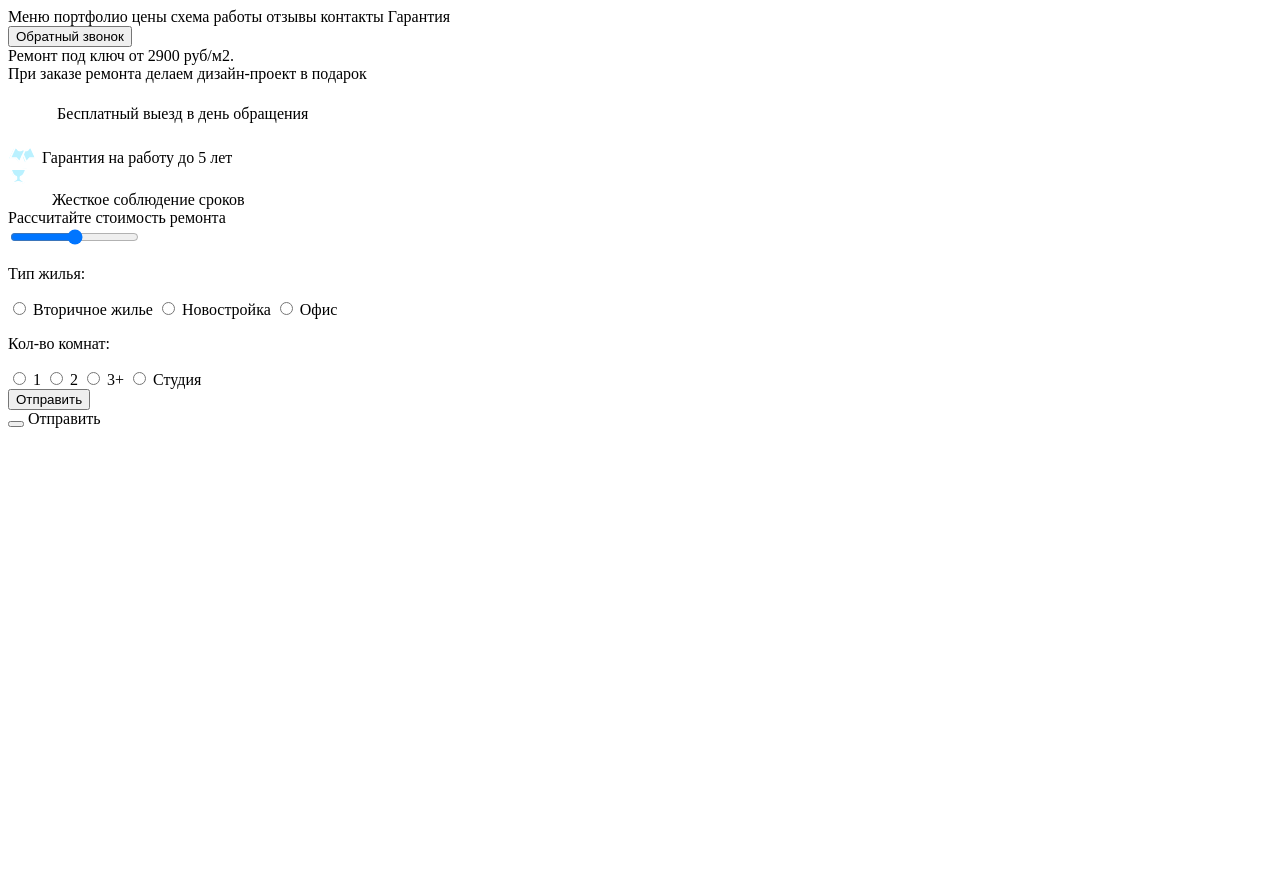
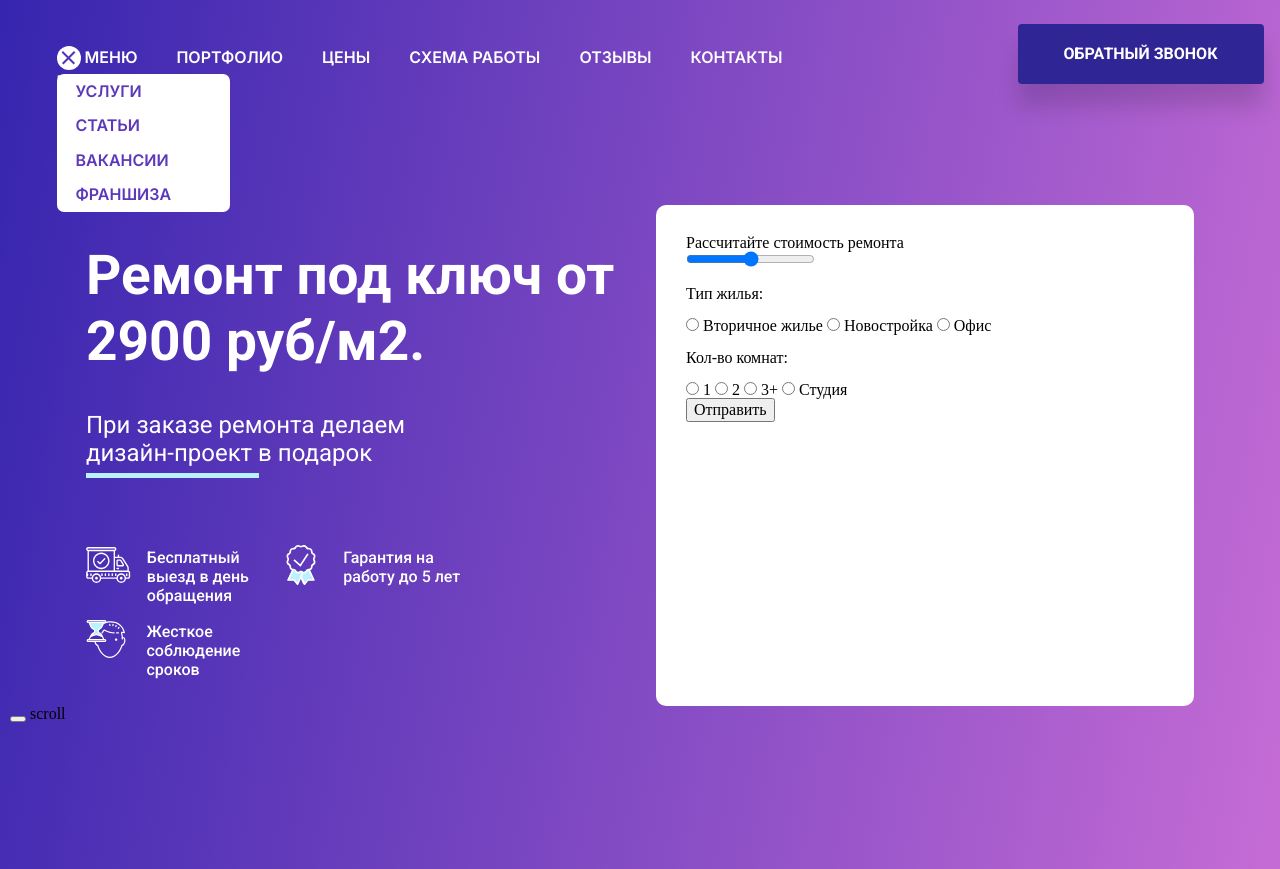
Before and after one commit to annaeliava/renovation-company, a plain HTML site: page index.html in a window 1280 px wide. Before the commit the page ends 800 px from the top, so only its background shows below. Drawn offline with Linux system fonts and the light colour scheme.

Commit message:
added header&info

```diff
--- /dev/null
+++ b/assets/styles/index.scss
@@ -0,0 +1,240 @@
+@import "variables.scss";
+
+body{
+    height: 100%;
+    line-height: 1;
+    background: linear-gradient(99.89deg, $bodyBackground1 0%, $bodyBackground2 98.82%);
+}
+
+/*mixin*/
+
+@mixin btn($btnWidth, $btnHeight){
+    display: flex;
+    justify-content: center;
+    align-items: center;
+    width: $btnWidth;
+    height: $btnHeight;
+    text-transform: uppercase;
+    font-family: $mainFont;
+    font-weight: 700;
+    font-size: 16px;
+    box-shadow: 0px 22px 22px rgba(0, 0, 0, 0.15);
+    border-radius: 4px;
+    border-style: none;
+    background-color: $btnColor;
+    color: $mainColor;
+    cursor: pointer;
+}
+
+/*header*/
+
+.header {
+    position:sticky;
+    width: 100%;
+    left: 0;
+    top: 0;
+    font-family: $headerFont;
+    font-weight: 600;
+    font-size: 1rem;
+    text-transform: uppercase;
+
+    &__container {
+        display: flex;
+        align-items: center;
+        min-height: 60px;
+        max-width: 1247px;
+        margin: 0 auto;
+        padding: 0 15px;
+        box-sizing: content-box;
+    }
+
+    &__btn {
+        margin-left: 153px;
+
+        @include btn(246px, 60px);
+    }
+
+    @media (max-width: 992px) {
+        &__btn {
+            margin-left: 30px;
+        }
+    }
+}
+
+.menu {
+    margin-top: 30px;
+    max-width: 848px;
+
+    &__closeBtn {
+        margin: 0 4px 0 0;
+        padding: 0;
+        width: 24px;
+        height: 24px;
+        background-color: transparent;
+        border: none;
+        outline: none;
+        line-height: 138%;
+        cursor: pointer;
+    }
+
+    &__img {
+        width: 24px;
+        height: 24px;
+    }
+
+    &__link {
+        text-decoration: none;
+        line-height: 138%;
+        color: inherit;
+    }
+
+    &__list {
+        position: relative;
+        display: flex;
+        flex-wrap: wrap;
+
+        &-item {
+            list-style: none;
+            text-decoration: none;
+            z-index: 5;
+            color: $mainColor;
+            &:not(:last-child){
+                margin-right: 39px;
+            }
+        }
+    }
+
+    &__subnav-list{
+        position: absolute;
+        top: 28px;
+        left: 40px;
+        z-index: 6;
+        display: flex;
+        flex-direction: column;
+        justify-content: space-between;
+        padding-top: 6px;
+        padding-left: 19px;
+        padding-bottom: 7px;
+        width: 154px;
+        height: 125px;
+        background-color: $mainColor;
+        border-radius: 7px;
+
+        &-item {
+            margin: 0;
+            list-style: none;
+            text-decoration: none;
+            color: $menuColor;
+        }
+    }
+}
+
+/*main*/
+
+.main{
+    min-height: 664px;
+    padding: 97px 10px 0 10px;
+
+    &__container {
+        display: flex;
+        flex-direction: row;
+        justify-content: center;
+    }
+
+    &__title,
+    &__subtitle {
+        font-family: $mainFont;
+        color: $mainColor;
+    }
+
+    &__title {
+        width: 570px;
+        height: 132px;
+        font-family: 900;
+        font-size: 3.438rem;
+        line-height: 120%;
+    }
+
+    &__subtitle {
+        margin-top: 35px;
+        margin-bottom: 6px;
+        width: 20.75rem;
+        height: 3.5rem;
+        font-weight: 400;
+        font-size: 1.5rem;
+        line-height: 28px;
+    }
+
+    &__detail {
+        margin-bottom: 67px;
+        width: 10.814rem;
+        height: 0.313rem;
+        background-color: $customBlue;
+        color: $customBlue;
+    }
+
+    &__info {
+        display: flex;
+        flex-direction: row;
+        flex-wrap: wrap;
+        max-width: 451px;
+        min-height: 108px;
+        padding: 0;
+
+        &-container {
+            display: flex;
+            justify-content: center;
+            align-items: center;
+            &:not(:last-child){
+                margin-bottom: 35px;
+            }
+        }
+
+        &-txt {
+            height: 34px;
+            font-family: $mainFont;
+            font-weight: 500;
+            line-height: 120%;
+            color: $mainColor;
+        }
+    }
+
+    @media (max-width: 992px) {
+        &__container {
+            align-items: center;
+            flex-direction: column;
+        }
+    }
+}
+
+.aside {
+    width: 508px;
+    height: 471px;
+    padding: 30px 0 0 30px;
+    border-radius: 10px;
+    background-color: $mainColor;
+}
+
+#truckImg {
+    margin-right: 15.85px;
+}
+
+#medalImg {
+    margin-right: 27.5px;
+}
+
+#personImg {
+    margin-right: 20.52px;
+}
+
+#info-item-1 {
+    max-width: 139px;
+}
+
+#info-item-2 {
+    max-width: 128px;
+}
+
+#info-item-3 {
+    max-width: 144px;
+}
--- a/index.html
+++ b/index.html
@@ -4,41 +4,126 @@
     <meta charset="UTF-8">
     <meta http-equiv="X-UA-Compatible" content="IE=edge">
     <meta name="viewport" content="width=`, initial-scale=1.0">
+    <link rel="stylesheet" href="assets/styles/normalize.css">
     <link rel="stylesheet" href="assets/styles/index.css">
     <title>Ремонт под ключ</title>
 </head>
 <body>
-    <header>
-        <nav>
-            <span>Меню</span>
-            <span>портфолио</span>
-            <span>цены</span>
-            <span>схема работы</span>
-            <span>отзывы</span>
-            <span>контакты</span>
-            <span>Гарантия</span>
-        </nav>
-        <button>Обратный звонок</button>
+    <header class="header">
+        <div class="header__container">
+            <nav class="header__menu menu">
+                <ul class="menu__list">
+                    <button class="menu__closeBtn">
+                        <img
+                        class="menu__img"
+                        src="assets/img/menu-closeBtn.svg"
+                        alt="closeBtn">
+                    </button>
+                    <li class="menu__list-item" id="menu-btn">
+                        <a href="#" class="menu__link">
+                            Меню
+                        </a>
+                    </li>
+                        <ul class="menu__subnav-list">
+                            <li class="menu__subnav-list-item">
+                                <a href="#" class="menu__link">
+                                    услуги
+                                </a>
+                            </li>
+                            <li class="menu__subnav-list-item">
+                                <a href="#" class="menu__link">
+                                    статьи
+                                </a>
+                            </li>
+                            <li class="menu__subnav-list-item">
+                                <a href="#" class="menu__link">
+                                    вакансии
+                                </a>
+                            </li>
+                            <li class="menu__subnav-list-item">
+                                <a href="#" class="menu__link">
+                                    франшиза
+                                </a>
+                            </li>
+                        </ul>
+                    <li class="menu__list-item">
+                        <a href="#" class="menu__link">
+                            портфолио
+                        </a>
+                    </li>
+                    <li class="menu__list-item">
+                        <a href="#" class="menu__link">
+                            цены
+                        </a>
+                    </li>
+                    <li class="menu__list-item">
+                        <a href="#" class="menu__link">
+                            схема работы
+                        </a>
+                    </li>
+                    <li class="menu__list-item">
+                        <a href="#" class="menu__link">
+                            отзывы
+                        </a>
+                    </li>
+                    <li class="menu__list-item">
+                        <a href="#" class="menu__link">
+                            контакты
+                        </a>
+                    </li>
+                    <li class="menu__list-item">
+                        <a href="#" class="menu__link">
+                            Гарантия
+                        </a>
+                    </li>
+                </ul>
+            </nav>
+            <button class="header__btn">Обратный звонок</button>
+        </div>
     </header>
-    <main>
-        <div>
-            <div>Ремонт под ключ от 2900 руб/м2.</div>
-            <div>При заказе ремонта делаем дизайн-проект в подарок</div>
-            <div>
-                <div>
-                    <img src="assets/img/main__img-1.svg" alt="truck">
-                    <span>Бесплатный выезд в день обращения</span>
-                </div>
-                <div>
-                    <img src="assets/img/main__img-2.svg" alt="medal">
-                    <span>Гарантия на работу до 5 лет</span>
-                </div>
-                <div>
-                    <img src="assets/img/main__img-3.svg" alt="person">
-                    <span>Жесткое соблюдение сроков</span>
+    <main class="main">
+        <div class="main__container">
+            <div class="container">
+                <h1 class="main__title">Ремонт под ключ от 2900 руб/м2.</h1>
+                <h2 class="main__subtitle">При заказе ремонта делаем дизайн-проект в подарок</h2>
+                <div class="main__detail"></div>
+                <div class="main__info">
+                    <div class="main__info-container">
+                        <img
+                            id="truckImg"
+                            src="assets/img/main__img-1.svg"
+                            alt="truck">
+                        <span
+                            class="main__info-txt"
+                            id="info-item-1">
+                            Бесплатный выезд в день обращения
+                        </span>
+                    </div>
+                    <div class="main__info-container">
+                        <img
+                            id="medalImg"
+                            src="assets/img/main__img-2.svg"
+                            alt="medal">
+                        <span
+                            id="info-item-2"
+                            class="main__info-txt">
+                            Гарантия на работу до 5 лет
+                        </span>
+                    </div>
+                    <div class="main__info-container">
+                        <img
+                            id="personImg"
+                            src="assets/img/main__img-3.svg"
+                            alt="person">
+                        <span
+                            class="main__info-txt"
+                            id="info-item-3">
+                            Жесткое соблюдение сроков
+                        </span>
+                    </div>
                 </div>
             </div>
-            <aside>
+            <aside class="aside">
                 <form action="">
                     <div>Рассчитайте стоимость ремонта</div>
                     <div>
@@ -68,11 +153,11 @@
                 </form>
             </aside>
         </div>
+        <div class="scroll">
+            <button class="scroll__btn"></button>
+            <span class="scroll__txt">scroll</span>
+        </div>
     </main>
-    <div>
-        <button></button>
-        <span>Отправить</span>
-    </div>
 
     <script src="assets/js/index.js"></script>
 </body>
```
Also changed, not shown: assets/styles/index.css, assets/styles/variables.css (added), 2 other files.
